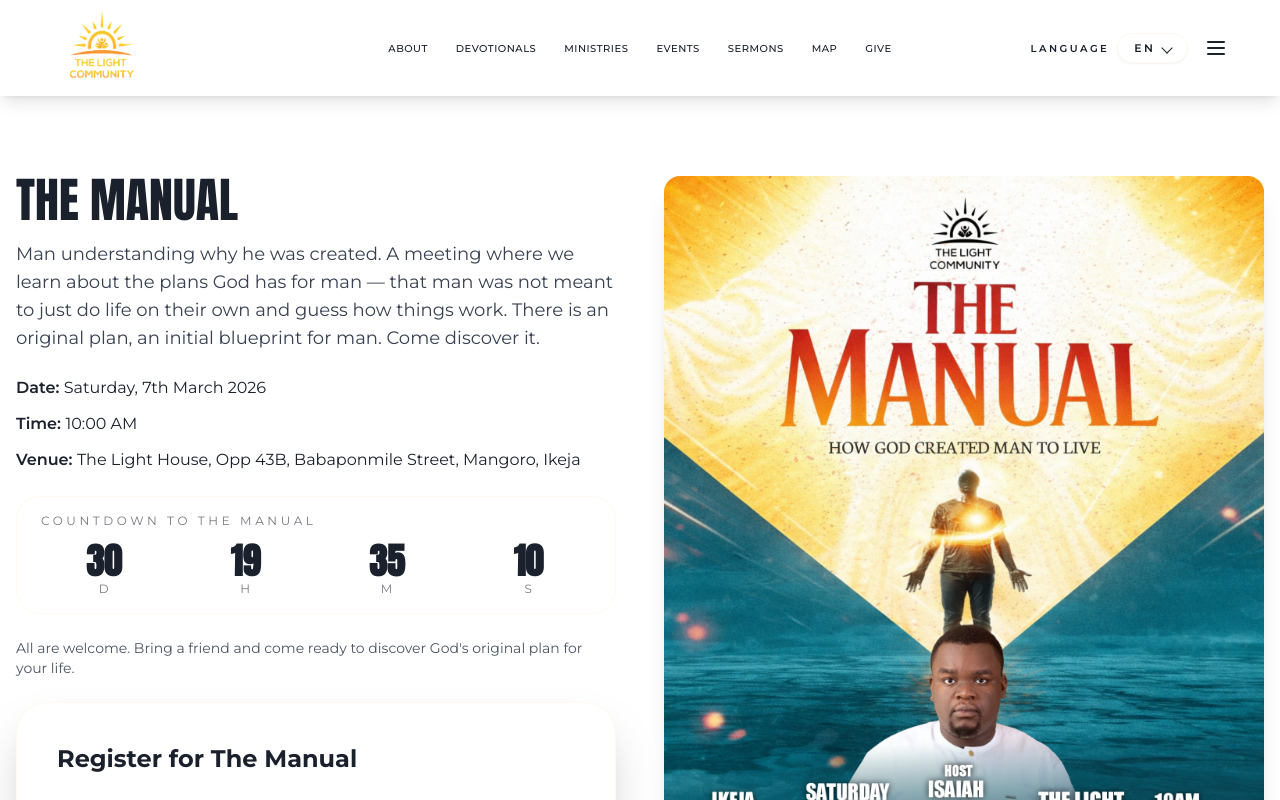
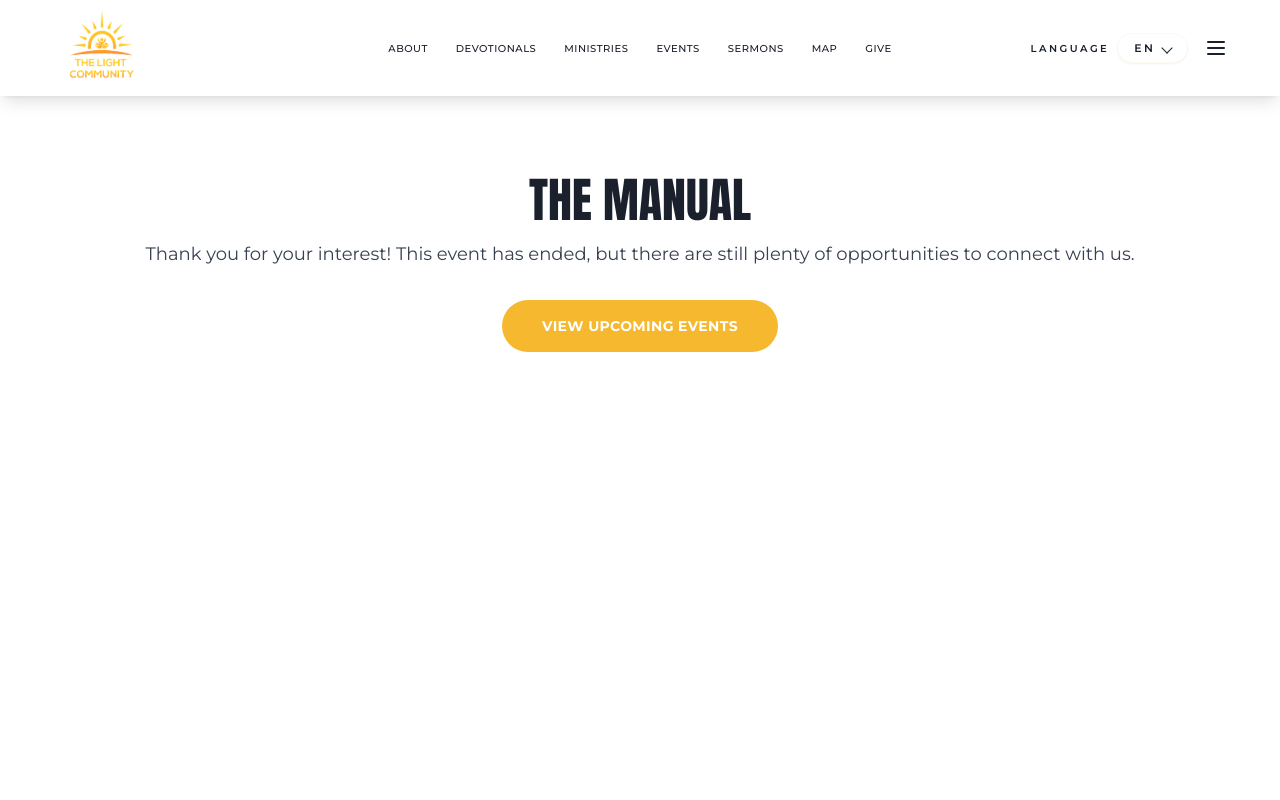
Before and after one commit to mayowa-kalejaiye/TLC, a Next.js app: page /events/manual in a window 1280 px wide. Shown: the top 800 px of the page. Built offline with nearby package versions, Linux system fonts and the light colour scheme.

Commit message:
fix: Update Manual event page to reflect event conclusion and provide link to upcoming events

```diff
--- a/app/events/manual/page.tsx
+++ b/app/events/manual/page.tsx
@@ -1,72 +1,23 @@
 'use client'
 
-import Image from 'next/image'
-import CountdownTimer from '@/components/events/CountdownTimer'
-import ManualRegistrationForm from '@/components/events/ManualRegistrationForm'
+import Link from 'next/link'
 
 export default function ManualPage() {
   return (
     <main className="min-h-screen bg-white">
-      <section
-        id="manual"
-        className="container mx-auto px-4 py-16 grid lg:grid-cols-2 gap-12 items-start scroll-mt-48"
-      >
-        <div>
-          <h1 className="font-anton text-4xl md:text-5xl text-tlcc-navy mb-4 scroll-mt-48">
-            THE MANUAL
-          </h1>
-          <p className="text-lg text-gray-700 mb-6">
-            Man understanding why he was created. A meeting where we learn about the
-            plans God has for man — that man was not meant to just do life on their own
-            and guess how things work. There is an original plan, an initial blueprint
-            for man. Come discover it.
-          </p>
-
-          <div className="space-y-3 mb-6">
-            <p className="font-semibold">
-              Date: <span className="font-normal">Saturday, 7th March 2026</span>
-            </p>
-            <p className="font-semibold">
-              Time: <span className="font-normal">10:00 AM</span>
-            </p>
-            <p className="font-semibold">
-              Venue:{' '}
-              <span className="font-normal">
-                The Light House, Opp 43B, Babaponmile Street, Mangoro, Ikeja
-              </span>
-            </p>
-          </div>
-
-          <div className="mb-6">
-            <CountdownTimer targetDate="2026-03-07T10:00:00+01:00" variant="light" />
-          </div>
-
-          <p className="text-sm text-gray-600">
-            All are welcome. Bring a friend and come ready to discover God&apos;s original
-            plan for your life.
-          </p>
-
-          {/* Desktop registration form shown under the left content */}
-          <div className="hidden md:block mt-6">
-            <ManualRegistrationForm />
-          </div>
-        </div>
-
-        <div>
-          <div className="rounded-2xl overflow-hidden shadow-xl mb-8">
-            <Image
-              src="/images/manual.jpg"
-              alt="The Manual"
-              width={1200}
-              height={800}
-              className="object-cover w-full"
-            />
-          </div>
-
-          <div className="md:hidden">
-            <ManualRegistrationForm />
-          </div>
-        </div>
+      <section className="container mx-auto px-4 py-16 text-center">
+        <h1 className="font-anton text-4xl md:text-5xl text-tlcc-navy mb-4">
+          THE MANUAL
+        </h1>
+        <p className="text-lg text-gray-700 mb-8">
+          Thank you for your interest! This event has ended, but there are still plenty of opportunities to connect with us.
+        </p>
+        <Link
+          href="/events"
+          className="inline-flex items-center justify-center px-10 py-4 bg-tlcc-gold hover:bg-tlcc-orange text-white font-bold rounded-full transition-all duration-300 uppercase tracking-wide text-sm"
+        >
+          View Upcoming Events
+        </Link>
       </section>
     </main>
   )
--- a/app/events/page.tsx
+++ b/app/events/page.tsx
@@ -11,23 +11,6 @@ gsap.registerPlugin(ScrollTrigger)
 
 export default function EventsPage() {
   const upcomingEvents = [
-    {
-      id: 'manual',
-      title: 'The Manual',
-      tagline: 'Man Understanding His Purpose',
-      description:
-        'Man understanding why he was created. Learn about the plans God has for man — that man was not meant to just do life on their own and guess how things work. There is an original plan for man. Come discover it.',
-      date: 'Saturday, 7 March 2026',
-      time: '10:00 AM',
-      location: 'The Light House, Opp 43B, Babaponmile Street, Mangoro, Ikeja',
-      type: 'Special Meeting',
-      image: '/images/manual.jpg',
-      icon: Users,
-      color: 'from-tlcc-navy to-tlcc-gold',
-      featured: true,
-      ctaLink: '/events/manual#register',
-      ctaLabel: 'Register Now',
-    },
     {
       id: 'watch-hour',
       title: 'Watch Hour Prayers',
--- a/app/sitemap.ts
+++ b/app/sitemap.ts
@@ -58,11 +58,5 @@ export default function sitemap(): MetadataRoute.Sitemap {
       changeFrequency: 'monthly',
       priority: 0.5,
     },
-    {
-      url: `${baseUrl}/events/manual`,
-      lastModified: new Date(),
-      changeFrequency: 'weekly',
-      priority: 0.8,
-    },
   ]
 }
--- a/components/Hero.tsx
+++ b/components/Hero.tsx
@@ -8,7 +8,6 @@ import { Circle } from 'lucide-react'
 import { motion } from 'framer-motion'
 import { getLatestYouTubeVideo } from '@/lib/youtube'
 import { useLanguage } from '@/components/providers/LanguageProvider'
-import CountdownTimer from '@/components/events/CountdownTimer'
 
 export default function Hero() {
   const [videoLoaded, setVideoLoaded] = useState(false)
@@ -112,34 +111,6 @@ export default function Hero() {
             ))}
           </h1>
 
-{/* Featured Event Banner – The Manual */}
-          <div className="flex justify-center">
-            <Link href="/events/manual#register" className="w-full max-w-5xl">
-              <div className="grid grid-cols-1 md:grid-cols-3 items-center gap-6 bg-white/6 border border-white/10 rounded-3xl p-4 backdrop-blur-md hover:scale-[1.01] transition">
-                <div className="overflow-hidden rounded-2xl w-full h-48 md:h-40 lg:h-56">
-                  <Image
-                    src="/images/manual.jpg"
-                    alt="The Manual flyer"
-                    width={1600}
-                    height={900}
-                    className="object-cover w-full h-full"
-                    priority
-                  />
-                </div>
-
-                <div className="md:col-span-2 flex flex-col justify-center gap-3">
-                  <h3 className="font-anton text-2xl text-white">THE MANUAL</h3>
-                  <p className="text-white/90">Man understanding why he was created — discover God&apos;s original plan for your life. Saturday, 7th March · 10:00 AM</p>
-                  <div className="flex items-center gap-4 mt-2">
-                    <CountdownTimer targetDate="2026-03-07T10:00:00+01:00" variant="light" />
-                    <Link href="/events/manual#register" className="ml-auto inline-flex items-center px-6 py-3 bg-tlcc-orange text-white rounded-full font-bold">Register</Link>
-                  </div>
-                </div>
-              </div>
-            </Link>
-          </div>
-
-
           {/* CTA Buttons - Outlined Style */}
           <div className="flex flex-col sm:flex-row gap-4 justify-center items-center mt-12">
             <Link
```
